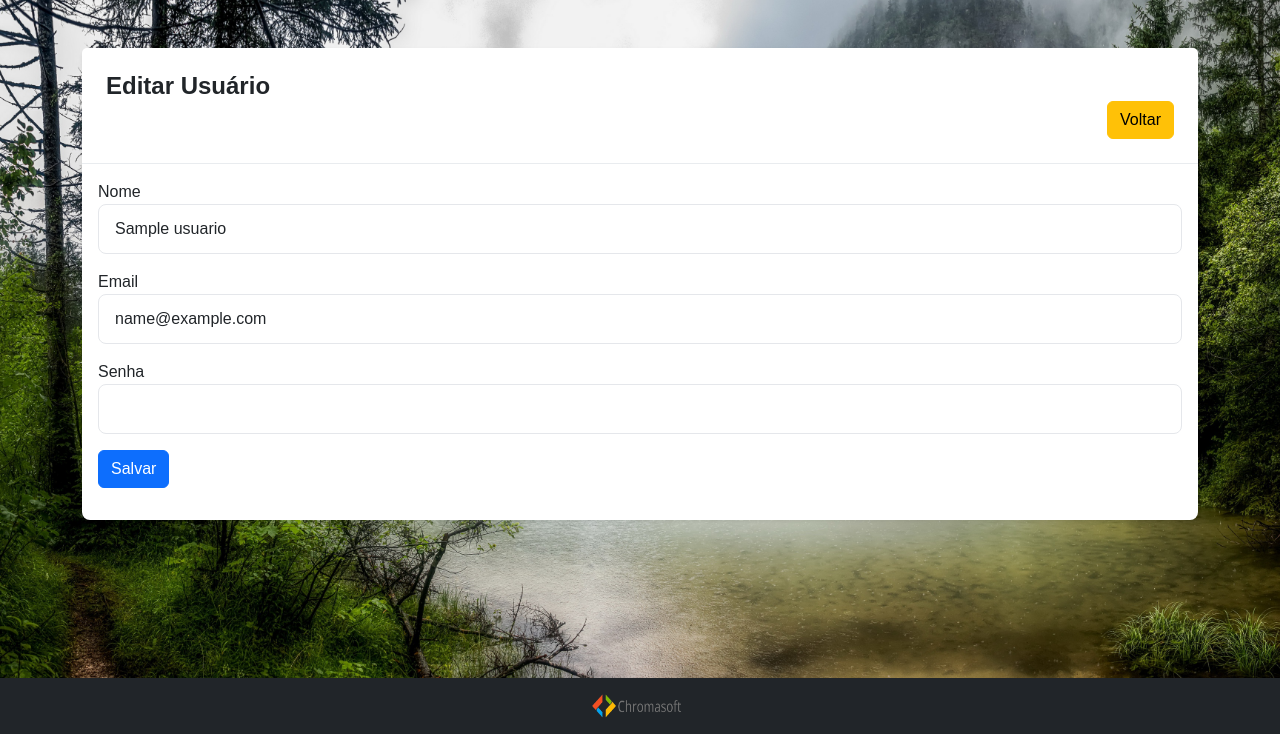
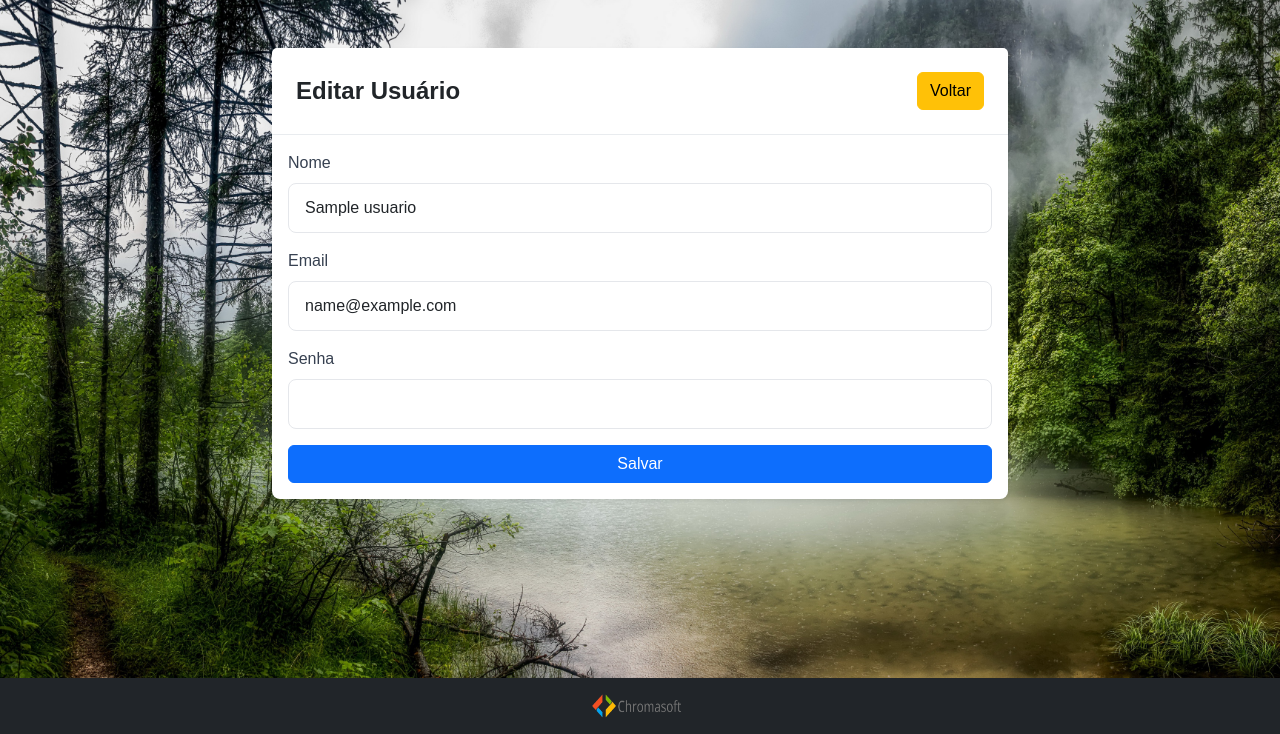
Before and after one commit to lindembergs/teste-tecnico-chroma-soft, a PHP site: page /edit_user.php?id=1 in a window 1280 px wide. Shown: the part 66-800 px from the top of the page. Run offline with PHP 8.4, Linux system fonts and the light colour scheme; tables that the repository leaves empty or names only in its code hold one stand-in row (values such as "Sample post").

Commit message:
style: alt na UI do editUser

```diff
--- a/pages/edit_user.php
+++ b/pages/edit_user.php
@@ -12,56 +12,71 @@ require '../includes/connect.php';
         href="https://cdn.jsdelivr.net/npm/bootstrap@5.3.3/dist/css/bootstrap.min.css"
         rel="stylesheet"
         integrity="sha384-QWTKZyjpPEjISv5WaRU9OFeRpok6YctnYmDr5pNlyT2bRjXh0JMhjY6hW+ALEwIH"
-      crossorigin="anonymous"
-    >
+        crossorigin="anonymous">
     <link rel="stylesheet" href="../assets/css/style.css">
 </head>
 <body>
-
     <?php include('../includes/navbar.php'); ?>
 
     <div class="container mt-5">
-      <div class="row">
-        <div class="col-md-12">
-          <div class="card">
-            <div class="card-header">
-              <h4>Editar Usuário</h4>
-              <a href="index.php" class="btn btn-warning float-end">Voltar</a>
+        <div class="row justify-content-center">
+            <div class="col-md-8">
+                <div class="card shadow-sm">
+                    <div class="card-header d-flex justify-content-between align-items-center">
+                        <h4 class="mb-0">Editar Usuário</h4>
+                        <a href="index.php" class="btn btn-warning">Voltar</a>
                     </div>
                     <div class="card-body">
                         <?php
                         if (isset($_GET['id'])) {
-
                             $usuario_id = mysqli_real_escape_string($conexao, $_GET['id']);
                             $sql = "SELECT * FROM usuarios WHERE id=$usuario_id";
                             $query = mysqli_query($conexao, $sql);
 
                             if (mysqli_num_rows($query) > 0) {
                                 $usuario = mysqli_fetch_array($query);
-
                         ?>
                         <form action="../actions/actions.php" method="POST">
-                <input type="hidden" name="usuario_id" value="<?=$usuario['id']?>">
+                            <input type="hidden" name="usuario_id" value="<?= htmlspecialchars($usuario['id']) ?>">
                             <div class="mb-3">
-                    <label>Nome</label>
-                    <input type="text" name="nome" value="<?= $usuario['nome'] ?>" class="form-control" >
+                                <label for="nome" class="form-label">Nome</label>
+                                <input
+                                    type="text"
+                                    id="nome"
+                                    name="nome"
+                                    value="<?= htmlspecialchars($usuario['nome']) ?>"
+                                    class="form-control"
+                                    required>
                             </div>
                             <div class="mb-3">
-                    <label>Email</label>
-                    <input type="text" name="email" value="<?= $usuario['email'] ?>" class="form-control" >
+                                <label for="email" class="form-label">Email</label>
+                                <input
+                                    type="email"
+                                    id="email"
+                                    name="email"
+                                    value="<?= htmlspecialchars($usuario['email']) ?>"
+                                    class="form-control"
+                                    required>
                             </div>
                             <div class="mb-3">
-                    <label>Senha</label>
-                    <input type="text" name="senha"  class="form-control" >
+                                <label for="senha" class="form-label">Senha</label>
+                                <input
+                                    type="password"
+                                    id="senha"
+                                    name="senha"
+                                    class="form-control"
+                                    required>
                             </div>
-                <div class="mb-3">
+                            <div class="d-grid">
                                 <button type="submit" name="edit_user" class="btn btn-primary">Salvar</button>
                             </div>
                         </form>
                         <?php
                             } else {
-                        echo "<h5>Usuário Não Encontrado!</h5>";
+                                echo "<div class='alert alert-danger'>Usuário não encontrado!</div>";
                             }
+                        } else {
+                            echo "<div class='alert alert-danger'>ID do usuário não informado!</div>";
                         }
                         ?>
                     </div>
@@ -69,13 +84,13 @@ require '../includes/connect.php';
             </div>
         </div>
     </div>
+
     <?php include('../includes/footer.php'); ?>
 
-    <!-- Scripts -->
     <script
         src="https://cdn.jsdelivr.net/npm/bootstrap@5.3.3/dist/js/bootstrap.bundle.min.js"
         integrity="sha384-YvpcrYf0tY3lHB60NNkmXc5s9fDVZLESaAA55NDzOxhy9GkcIdslK1eN7N6jIeHz"
-      crossorigin="anonymous"
-    ></script>
+        crossorigin="anonymous">
+    </script>
 </body>
 </html>
--- a/pages/index.php
+++ b/pages/index.php
@@ -34,7 +34,7 @@ require '../includes/connect.php';
                     </div>
 
                     <div class="card-body">
-                        <!-- Barra de busca -->
+
                         <div class="search-wrapper mb-4">
                             <i class="fas fa-search"></i>
                             <input type="text"
```
Lines whose indentation alone changed are shown as unchanged.
